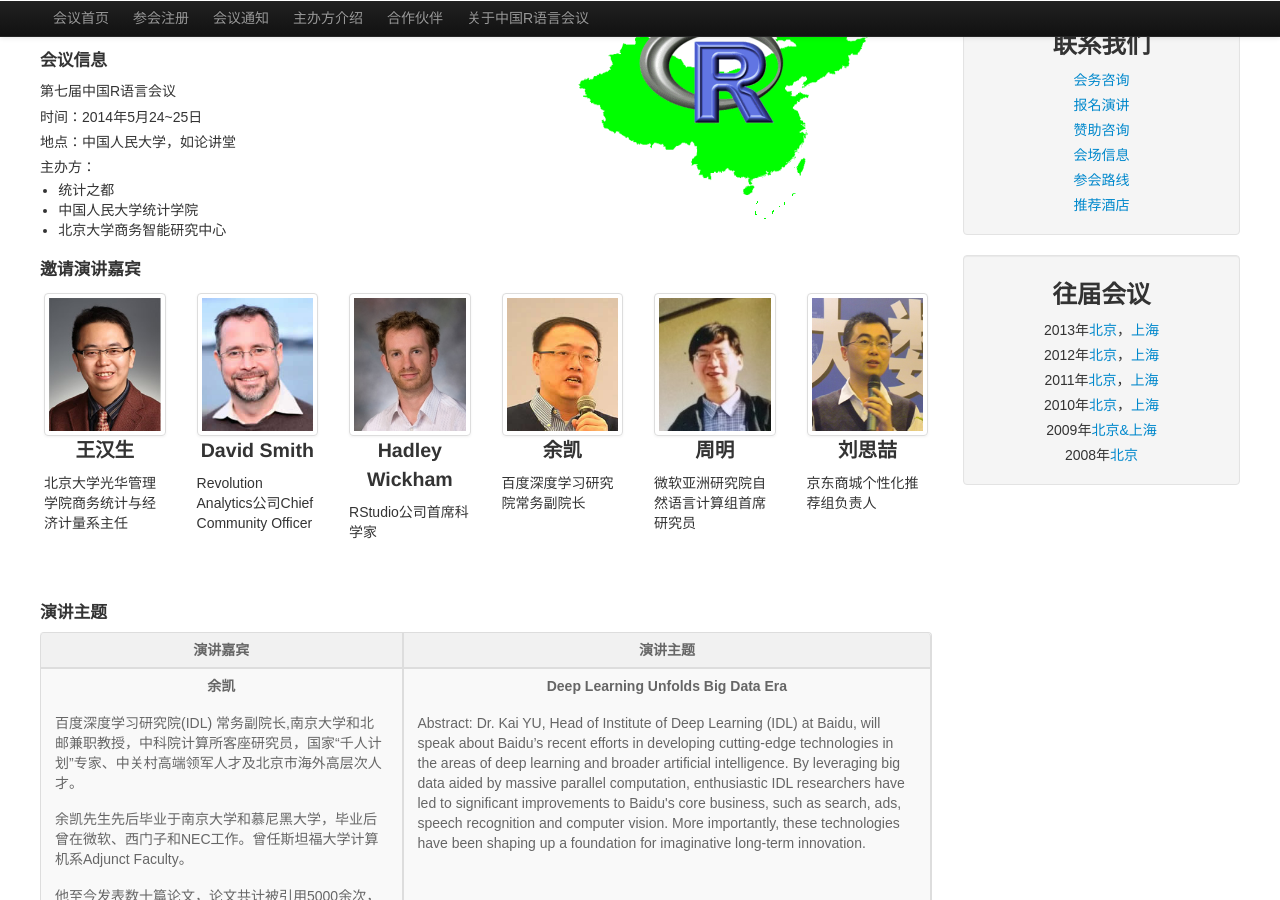
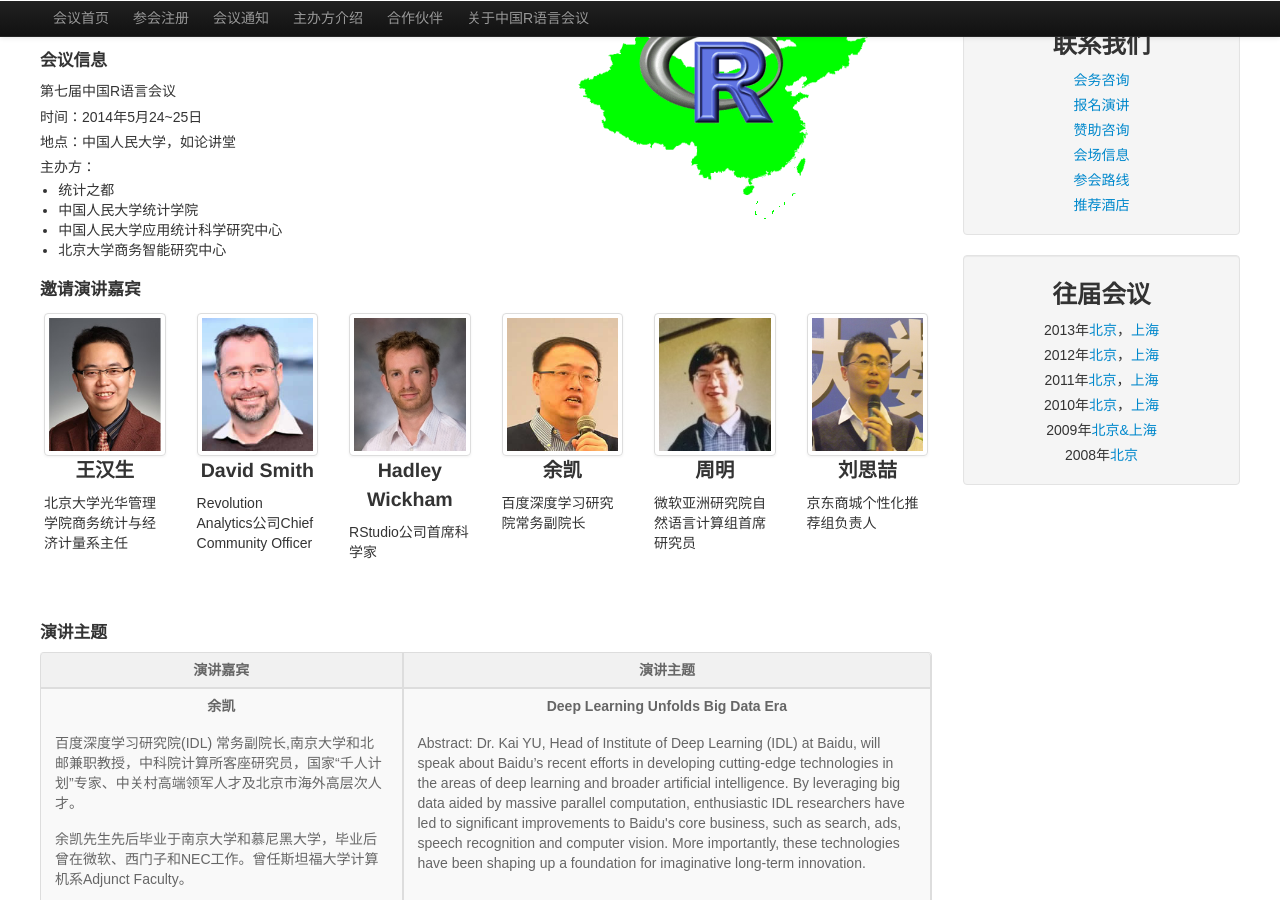
Before and after one commit to cosname/R-conference, a Jekyll site: the page built from index.html, in a window 1280 px wide and 900 px high, scrolled down 504 px. Built offline with Jekyll 4.4.1, drawn with Linux system fonts in a browser that asks for light colours.

Commit message:
更新主页

```diff
--- a/index.html
+++ b/index.html
@@ -17,6 +17,7 @@
 			<ul>
 			<li>统计之都</li>
 			<li>中国人民大学统计学院</li>
+			<li>中国人民大学应用统计科学研究中心</li>
 			<li>北京大学商务智能研究中心</li>
 			</ul>
 		</div>
```
